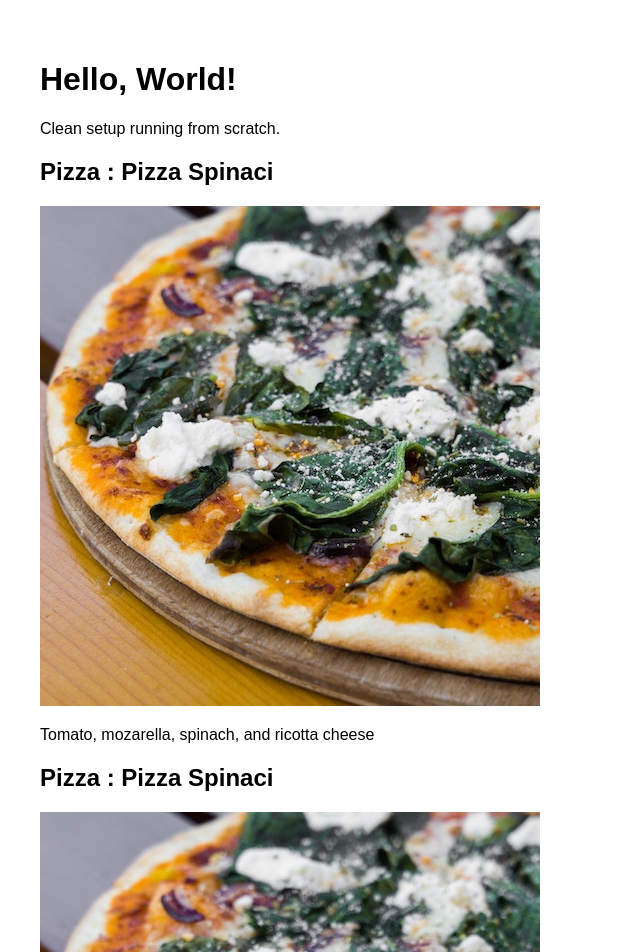
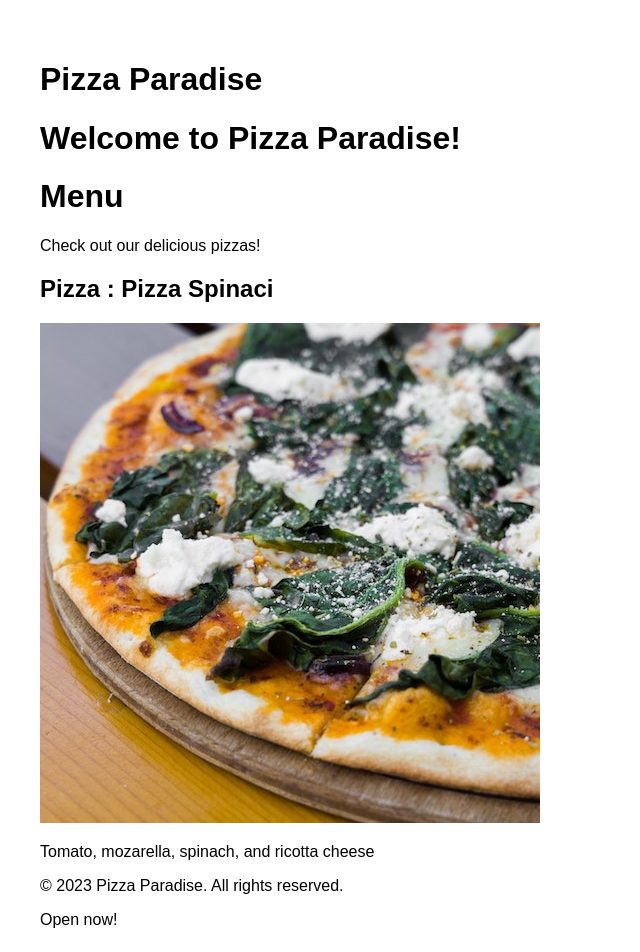
Before and after one commit to eldrich27/pizza-menu, a React (Vite) app in the folder pizza-menu-app/: page / in a window 1280 px wide. Shown: the top 952 px of the page, without its empty margins (0-640 px from the left). Built offline with nearby package versions, Linux system fonts and the light colour scheme.

Commit message:
added logic for open hour and displayed it in the footer

```diff
--- a/pizza-menu-app/src/App.tsx
+++ b/pizza-menu-app/src/App.tsx
@@ -1,13 +1,15 @@
-import Pizza from "./components/Pizza";
+import { Header } from "./components/Header";
+import { Footer } from "./components/Footer";
+import { Menu } from "./components/Menu";
 
 
 export default function App() {
   return (
     <main style={{ fontFamily: "sans-serif", padding: "2rem" }}>
-      <h1>Hello, World!</h1>
-      <p>Clean setup running from scratch.</p>
-      <Pizza />
-      <Pizza />
+      <Header />
+      <h1>Welcome to Pizza Paradise!</h1>
+      <Menu />
+      <Footer />
     </main>
   );
 }
--- a/pizza-menu-app/src/components/Footer.tsx
+++ b/pizza-menu-app/src/components/Footer.tsx
@@ -1,7 +1,11 @@
 export function Footer() {
-  return (
-    <footer>
-      <p>&copy; 2023 Pizza Paradise. All rights reserved.</p>
-    </footer>
-  );
+    const currentHour: number = new Date().getHours();
+    const isOpen: boolean = currentHour >= 11 && currentHour < 23; // Open from 11 AM to 11 PM
+
+    return (
+        <footer>
+        <p>&copy; 2023 Pizza Paradise. All rights reserved.</p>
+        {isOpen && <p>Open now!</p>}
+        </footer>
+    );
 }
```
